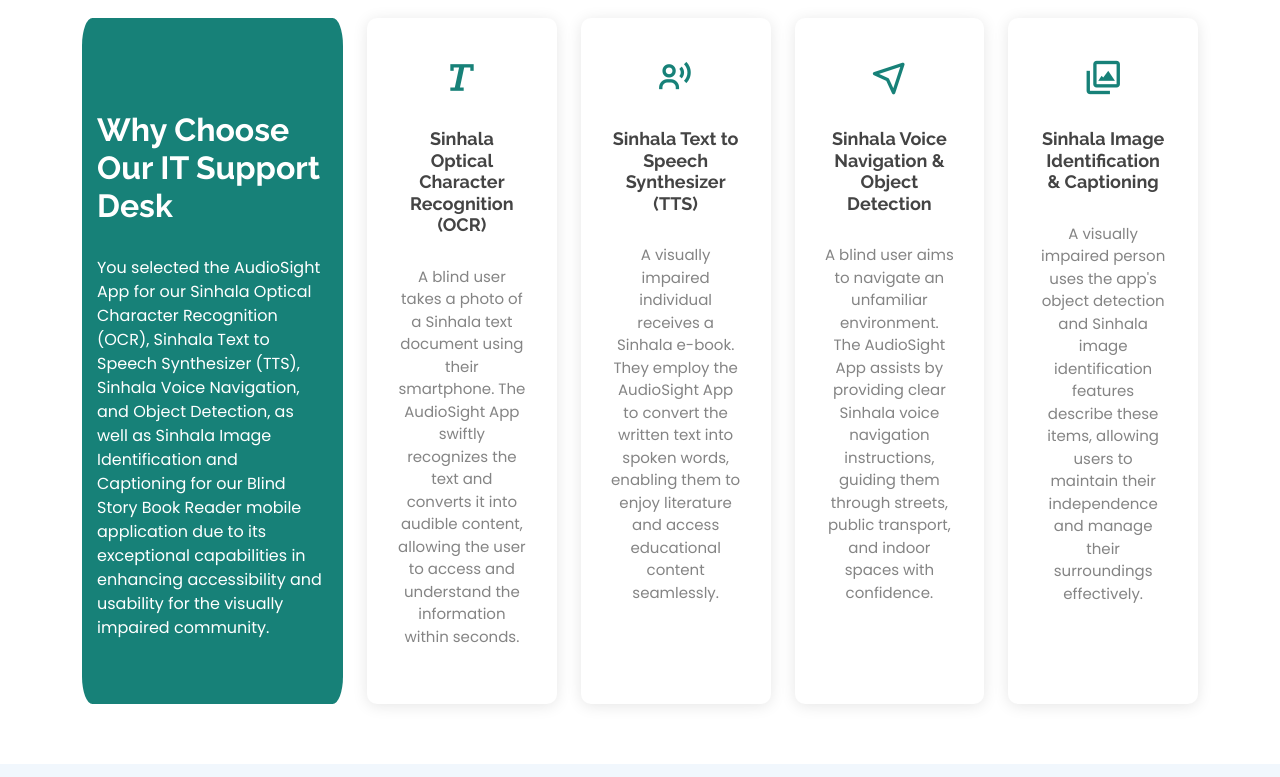
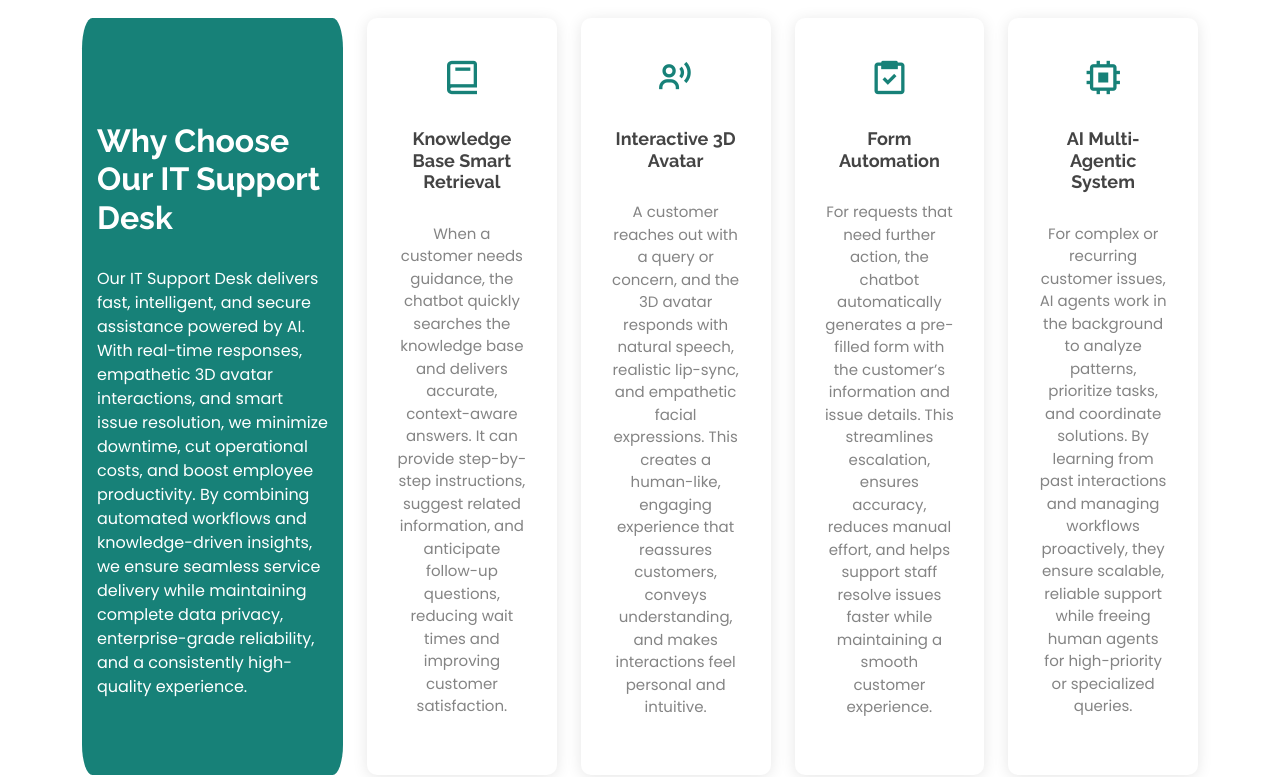
Before and after one commit to nxdun/rp25-036, a plain HTML site: page Website/index.html in a window 1280 px wide. Shown: the part 942-1719 px from the top of the page. Drawn offline with Linux system fonts and the light colour scheme.

Commit message:
updated index

```diff
--- a/Website/index.html
+++ b/Website/index.html
@@ -135,16 +135,12 @@
               <br><br>
               <h3>Why Choose Our IT Support Desk</h3>
               <p>
-                You selected the AudioSight App for our
-                Sinhala Optical Character Recognition (OCR),
-                Sinhala Text to Speech Synthesizer (TTS),
-                Sinhala Voice Navigation, and Object Detection,
-                as well as Sinhala Image Identification and
-                Captioning for our Blind Story Book Reader
-                mobile application due to its exceptional
-                capabilities in enhancing accessibility and
-                usability for the visually impaired community.
-              </p>
+                Our IT Support Desk delivers fast, intelligent,
+                 and secure assistance powered by AI. With real-time responses,
+                 empathetic 3D avatar interactions, and smart issue resolution, we minimize downtime,
+                 cut operational costs, and boost employee productivity. By combining automated workflows and
+                 knowledge-driven insights, we ensure seamless service delivery while maintaining complete data privacy,
+                 enterprise-grade reliability, and a consistently high-quality experience.
             </div>
           </div>
           <div class="col-lg-9 d-flex align-items-stretch">
@@ -152,44 +148,40 @@
               <div class="row">
                 <div class="col-xl-3 d-flex align-items-stretch">
                   <div class="icon-box mt-4 mt-xl-0">
-                    <i class="bx bx-text"></i>
-                    <h5>Sinhala Optical Character Recognition (OCR)</h5>
-                    <p>A blind user takes a photo of a Sinhala text
-                      document using their smartphone. The AudioSight
-                      App swiftly recognizes the text and converts it
-                      into audible content, allowing the user to access
-                      and understand the information within seconds.</p>
+                    <i class="bx bx-book"></i>
+                    <h5>Knowledge Base Smart Retrieval</h5>
+                    <p>When a customer needs guidance,
+                      the chatbot quickly searches the knowledge base and delivers accurate,
+                      context-aware answers. It can provide step-by-step instructions, suggest related information,
+                      and anticipate follow-up questions, reducing wait times and improving customer satisfaction.</p>
                   </div>
                 </div>
                 <div class="col-xl-3 d-flex align-items-stretch">
                   <div class="icon-box mt-4 mt-xl-0">
                     <i class="bx bx-user-voice"></i>
-                    <h5>Sinhala Text to Speech Synthesizer (TTS)</h5>
-                    <p>A visually impaired individual receives a Sinhala e-book.
-                      They employ the AudioSight App to convert the written text
-                      into spoken words, enabling them to enjoy literature and
-                      access educational content seamlessly.</p>
+                    <h5>Interactive 3D Avatar</h5>
+                    <p>A customer reaches out with a query or concern, and the 3D avatar responds with natural speech,
+                      realistic lip-sync, and empathetic facial expressions. This creates a human-like, engaging experience
+                      that reassures customers, conveys understanding, and makes interactions feel personal and intuitive.</p>
                   </div>
                 </div>
                 <div class="col-xl-3 d-flex align-items-stretch">
                   <div class="icon-box mt-4 mt-xl-0">
-                    <i class="bx bx-navigation"></i>
-                    <h5>Sinhala Voice Navigation & Object Detection</h5>
-                    <p>A blind user aims to navigate an unfamiliar environment.
-                      The AudioSight App assists by providing clear Sinhala voice
-                      navigation instructions, guiding them through streets,
-                      public transport, and indoor spaces with confidence.</p>
+                    <i class="bx bx-task"></i>
+                    <h5>Form Automation</h5>
+                    <p>For requests that need further action, the chatbot automatically generates a pre-filled form with
+                      the customer’s information and issue details. This streamlines escalation, ensures accuracy, reduces
+                      manual effort, and helps support staff resolve issues faster while maintaining a smooth customer experience.</p>
                   </div>
                 </div>
 
                 <div class="col-xl-3 d-flex align-items-stretch">
                   <div class="icon-box mt-4 mt-xl-0">
-                    <i class="bx bx-images"></i>
-                    <h5>Sinhala Image Identification & Captioning</h5>
-                    <p>A visually impaired person uses the app's object
-                       detection and Sinhala image identification features
-                       describe these items, allowing users to maintain their
-                       independence and manage their surroundings effectively.
+                    <i class="bx bx-chip"></i>
+                    <h5>AI Multi-Agentic System</h5>
+                    <p>For complex or recurring customer issues, AI agents work in the background to analyze patterns, prioritize tasks,
+                      and coordinate solutions. By learning from past interactions and managing workflows proactively, they ensure scalable,
+                      reliable support while freeing human agents for high-priority or specialized queries.
                     </p>
                   </div>
                 </div><!-- End .content-->
@@ -869,7 +861,7 @@
                   <a><i class="ri-twitter-fill"></i></a>
                   <a><i class="ri-facebook-fill"></i></a>
                   <a><i class="ri-instagram-fill"></i></a>
-                  <a href="https://www.linkedin.com/in/sajeewa-godakanda-4ba77a1a4/" target="_blank"> <i class="ri-linkedin-box-fill"></i></a>
+                  <a href="https://www.linkedin.com/in/niklesh-fernando-301782298/" target="_blank"> <i class="ri-linkedin-box-fill"></i></a>
                 </div>
               </div>
             </div>
```
